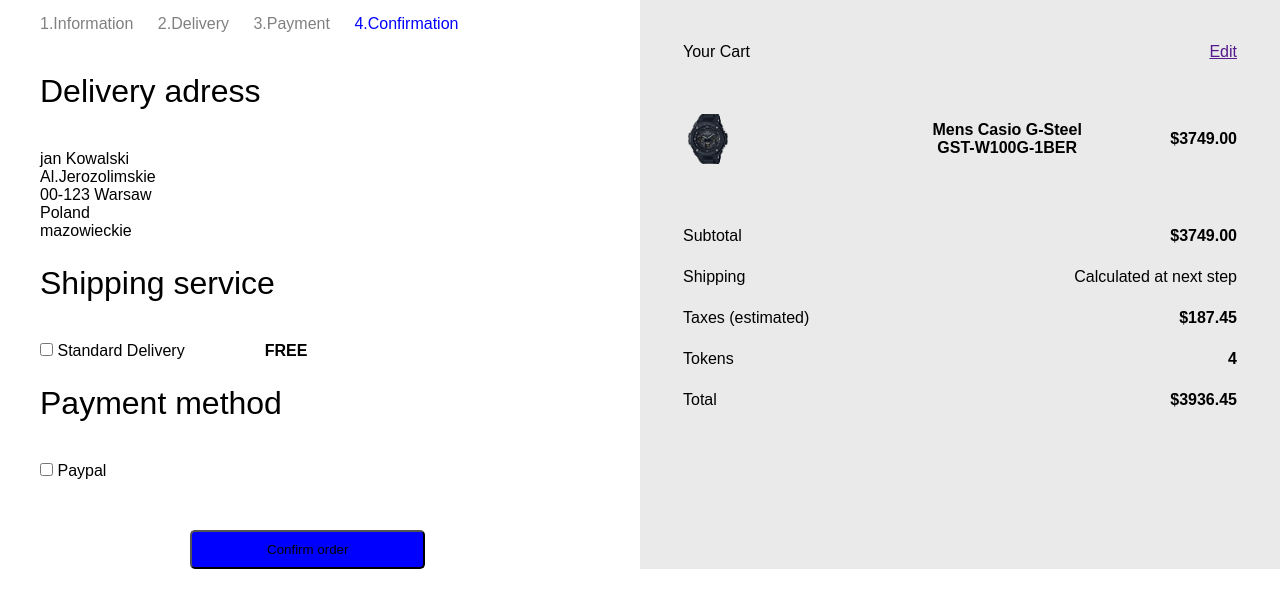
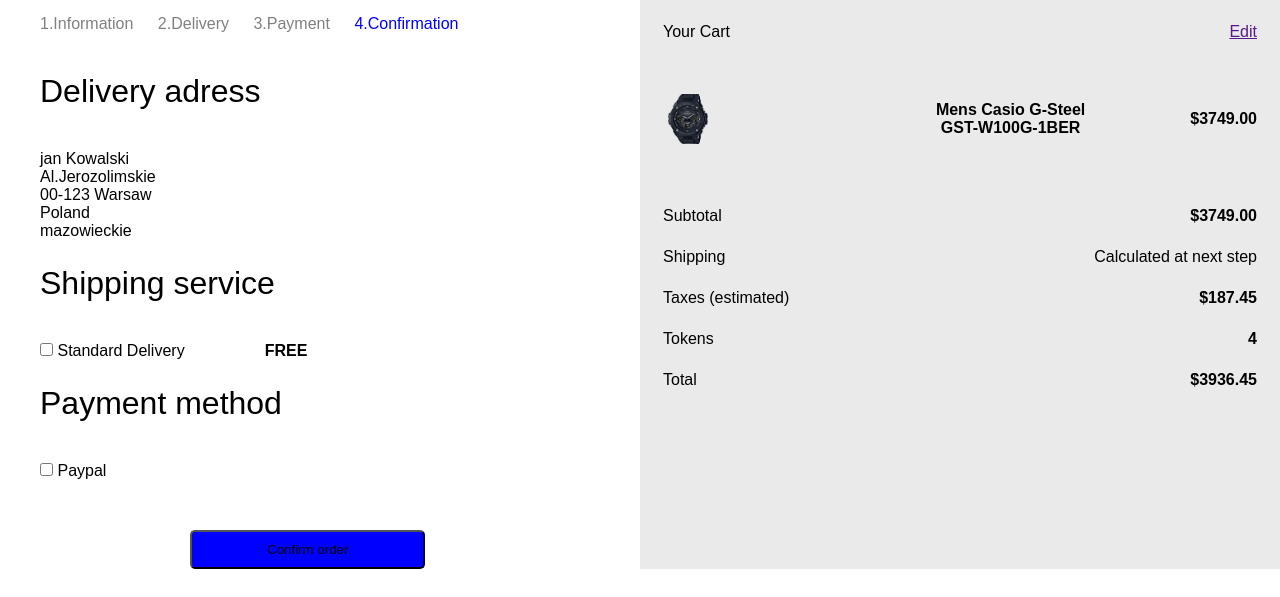
Before and after one commit to nikhilkumar1997/nikhilkumar1997.github.io, a plain HTML site: page confirmation.html in a window 1280 px wide. Shown: the top 597 px of the page. Drawn offline with Linux system fonts and the light colour scheme.

Commit message:
Update confirmation.html

```diff
--- a/confirmation.html
+++ b/confirmation.html
@@ -3,7 +3,7 @@
 <head>
     <meta charset="UTF-8">
     <meta name="viewport" content="width=device-width, initial-scale=1.0">
-    <title>Document</title>
+    <title>Confirmation</title>
     <link rel="stylesheet" href="confirmation.css">
     <link rel="stylesheet" href="css/all.min.css">
 </head>
@@ -49,7 +49,7 @@
             </div>
         </div>
         <div class="container2">
-            <table id="right" style="width: 100%;padding: 20px;">
+            <table id="right" style="width: 100%;">
                 <thead class="tab">
                     <tr class="tab1">
                         <th class="head1" colspan="1" style="text-align: left;">Your Cart</th>
```
